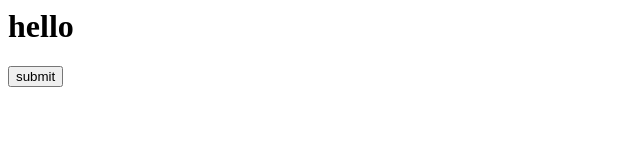
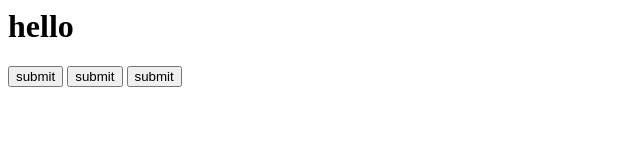
Before and after one commit to vpnotweepy06/git, a plain HTML site: page index.html in a window 1280 px wide. Shown: the whole page, without its empty margins (0-640 px from the left). Drawn offline with Linux system fonts and the light colour scheme.

Commit message:
button added

```diff
--- a/index.html
+++ b/index.html
@@ -8,5 +8,7 @@
 <body>
     <h1>hello</h1>
     <button>submit</button>
+    <button>submit</button>
+    <button>submit</button>
 </body>
 </html>
```
